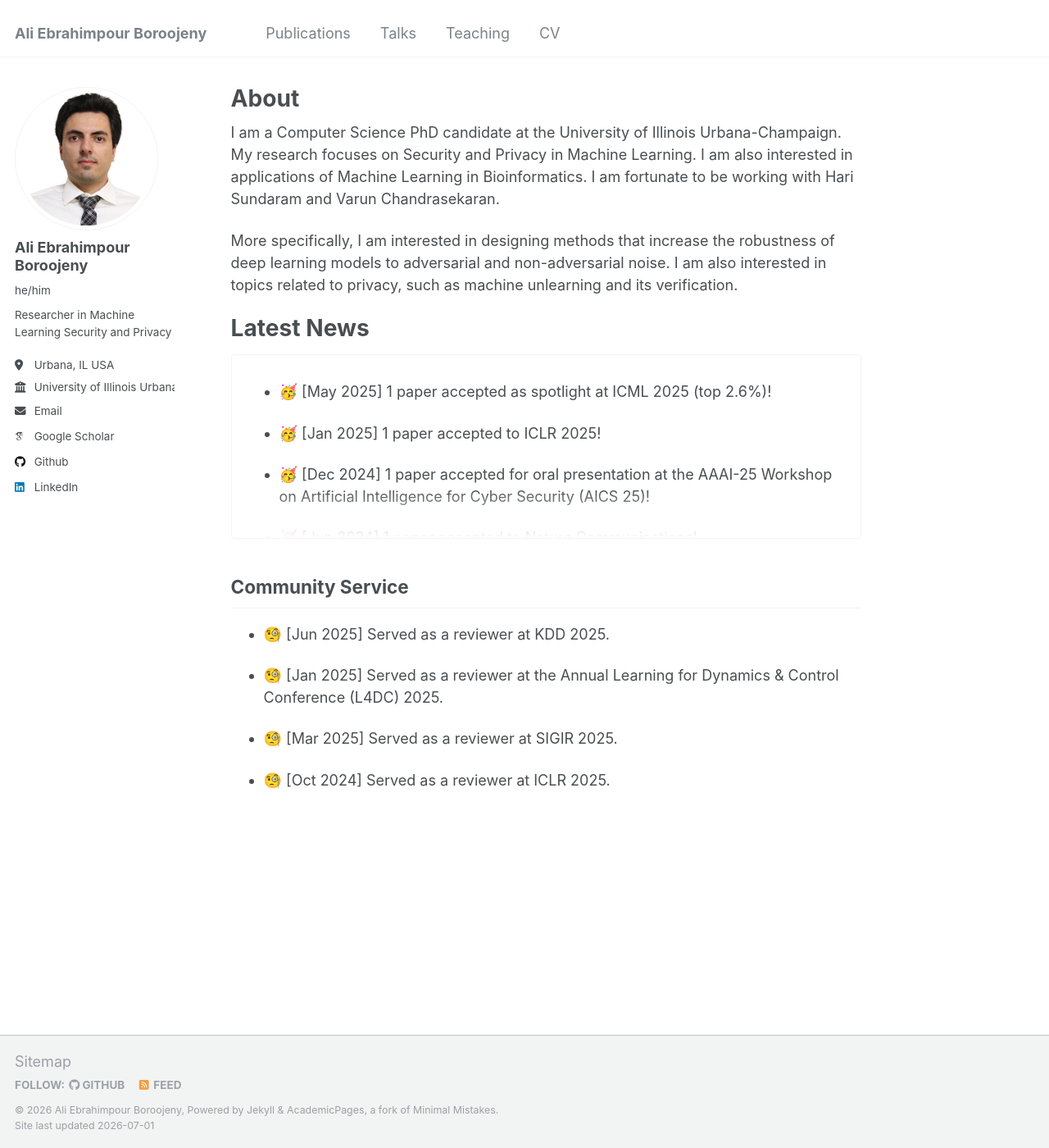
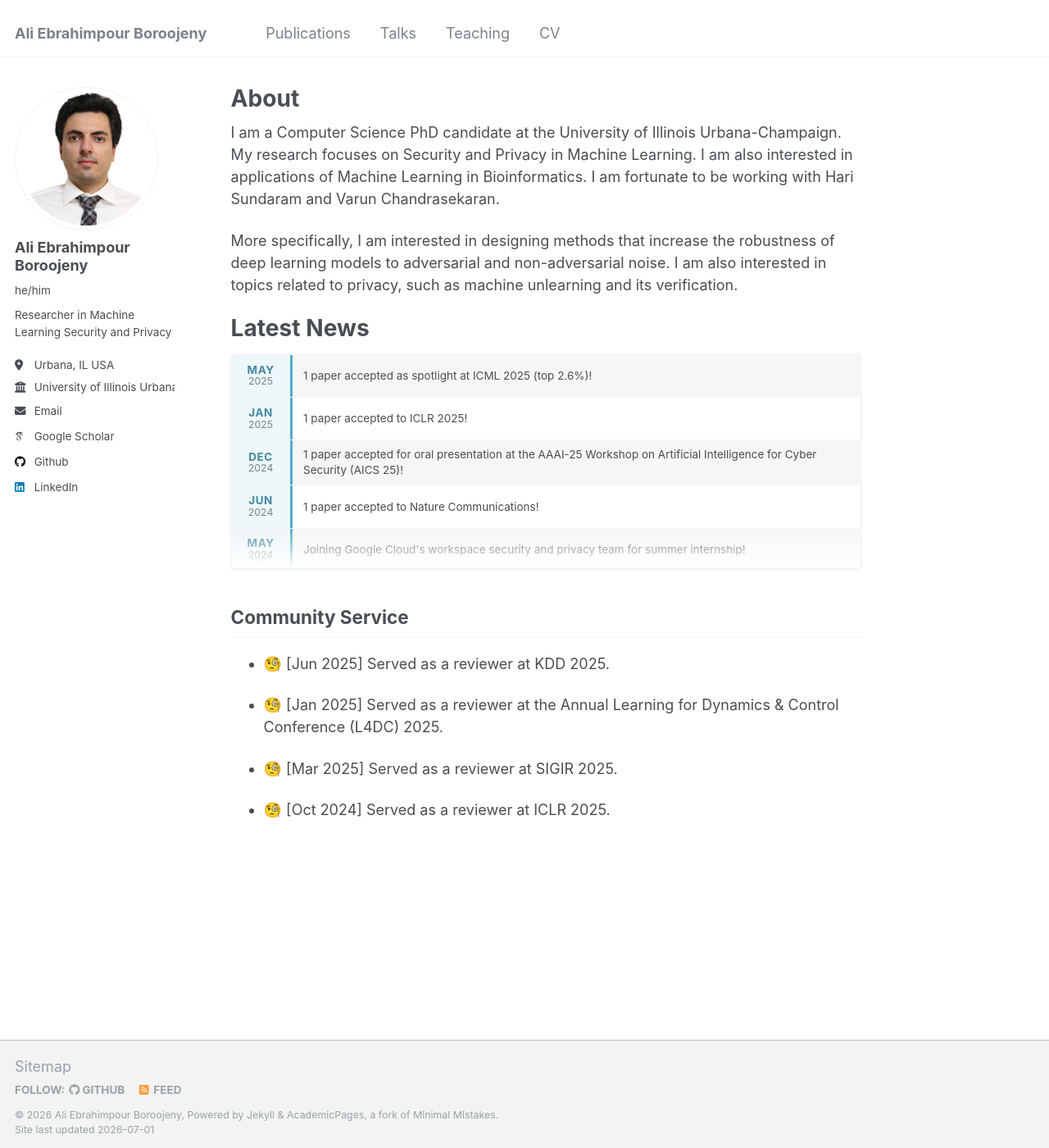
Before and after one commit to Ali-E/ali-e.github.io, a Jekyll site: the page built from _pages/about.md, in a window 1280 px wide and 1400 px high. Shown: the whole window at 82% size. Built offline with Jekyll 4.4.1, drawn with Linux system fonts in a browser that asks for light colours; emoji names are drawn with the system emoji font; some web fonts are replaced.

Commit message:
updating the lates news section

```diff
--- a/_pages/about.md
+++ b/_pages/about.md
@@ -15,20 +15,31 @@ More specifically, I am interested in designing methods that increase the robust
 <h1>Latest News</h1>
 
 <div class="news-scroll-container">
-<div class="news-scroll-inner" markdown="1">
-
-* :partying_face: [May 2025] 1 paper accepted as spotlight at ICML 2025 (top 2.6%)!
-
-* :partying_face: [Jan 2025] 1 paper accepted to ICLR 2025!
-
-* :partying_face: [Dec 2024] 1 paper accepted for oral presentation at the AAAI-25 Workshop on Artificial Intelligence for Cyber Security (AICS 25)!
-
-* :partying_face: [Jun 2024] 1 paper accepted to Nature Communications!
-
-* :partying_face: [May 2024] Joining Google Cloud's workspace security and privacy team for summer internship!
-
-* :partying_face: [Jan 2024] 1 paper accepted to AISTATS 2024!
-
+<div class="news-scroll-inner">
+<div class="news-item">
+<div class="news-date"><span class="news-month">May</span><span class="news-year">2025</span></div>
+<div class="news-text">1 paper accepted as spotlight at ICML 2025 (top 2.6%)!</div>
+</div>
+<div class="news-item">
+<div class="news-date"><span class="news-month">Jan</span><span class="news-year">2025</span></div>
+<div class="news-text">1 paper accepted to ICLR 2025!</div>
+</div>
+<div class="news-item">
+<div class="news-date"><span class="news-month">Dec</span><span class="news-year">2024</span></div>
+<div class="news-text">1 paper accepted for oral presentation at the AAAI-25 Workshop on Artificial Intelligence for Cyber Security (AICS 25)!</div>
+</div>
+<div class="news-item">
+<div class="news-date"><span class="news-month">Jun</span><span class="news-year">2024</span></div>
+<div class="news-text">1 paper accepted to Nature Communications!</div>
+</div>
+<div class="news-item">
+<div class="news-date"><span class="news-month">May</span><span class="news-year">2024</span></div>
+<div class="news-text">Joining Google Cloud's workspace security and privacy team for summer internship!</div>
+</div>
+<div class="news-item">
+<div class="news-date"><span class="news-month">Jan</span><span class="news-year">2024</span></div>
+<div class="news-text">1 paper accepted to AISTATS 2024!</div>
+</div>
 </div>
 </div>
 
--- a/_sass/_page.scss
+++ b/_sass/_page.scss
@@ -199,8 +199,9 @@
   position: relative;
   border: 1px solid $border-color;
   border-radius: $border-radius;
-  padding: 0.75em 1em 0 1em;
+  overflow: hidden;
   margin-bottom: 1.5em;
+  box-shadow: 0 1px 4px rgba(#000, 0.06);
 
   &::after {
     content: '';
@@ -208,23 +209,92 @@
     bottom: 0;
     left: 0;
     right: 0;
-    height: 60px;
+    height: 50px;
     background: linear-gradient(to bottom, rgba(255, 255, 255, 0), rgba(255, 255, 255, 1));
     pointer-events: none;
-    border-radius: 0 0 $border-radius $border-radius;
-    z-index: 1;
+    z-index: 2;
   }
 }
 
 .news-scroll-inner {
-  max-height: 210px;
+  max-height: 260px;
   overflow-y: auto;
-  padding-right: 6px;
-  padding-bottom: 30px;
+  padding-bottom: 24px;
 
-  ul {
-    margin-bottom: 0;
+  /* thin styled scrollbar */
+  scrollbar-width: thin;
+  scrollbar-color: $light-gray transparent;
+
+  &::-webkit-scrollbar {
+    width: 8px;
   }
+
+  &::-webkit-scrollbar-thumb {
+    background: $light-gray;
+    border-radius: 4px;
+  }
+}
+
+.news-item {
+  display: flex;
+  align-items: stretch;
+  transition: background-color 0.15s ease-in-out;
+
+  /* shaded rows with zebra striping */
+  &:nth-child(odd) {
+    background-color: mix(#fff, $lighter-gray, 30%);
+  }
+
+  &:nth-child(even) {
+    background-color: #fff;
+  }
+
+  &:hover {
+    background-color: mix(#fff, $info-color, 88%);
+  }
+
+  &:not(:last-child) {
+    border-bottom: 1px solid mix(#fff, $border-color, 30%);
+  }
+}
+
+.news-date {
+  flex: 0 0 74px;
+  display: flex;
+  flex-direction: column;
+  align-items: center;
+  justify-content: center;
+  padding: 0.6em 0;
+  text-align: center;
+  border-right: 3px solid $info-color;
+  background: mix(#fff, $info-color, 90%);
+
+  .news-month {
+    font-family: $sans-serif;
+    font-size: $type-size-6;
+    font-weight: 700;
+    text-transform: uppercase;
+    letter-spacing: 0.04em;
+    color: mix(#000, $info-color, 20%);
+    line-height: 1.1;
+  }
+
+  .news-year {
+    font-family: $sans-serif;
+    font-size: $type-size-7;
+    color: $gray;
+    line-height: 1.2;
+  }
+}
+
+.news-text {
+  flex: 1 1 auto;
+  display: flex;
+  align-items: center;
+  padding: 0.6em 1em;
+  font-size: $type-size-6;
+  line-height: 1.4;
+  color: $text-color;
 }
 
 
```
